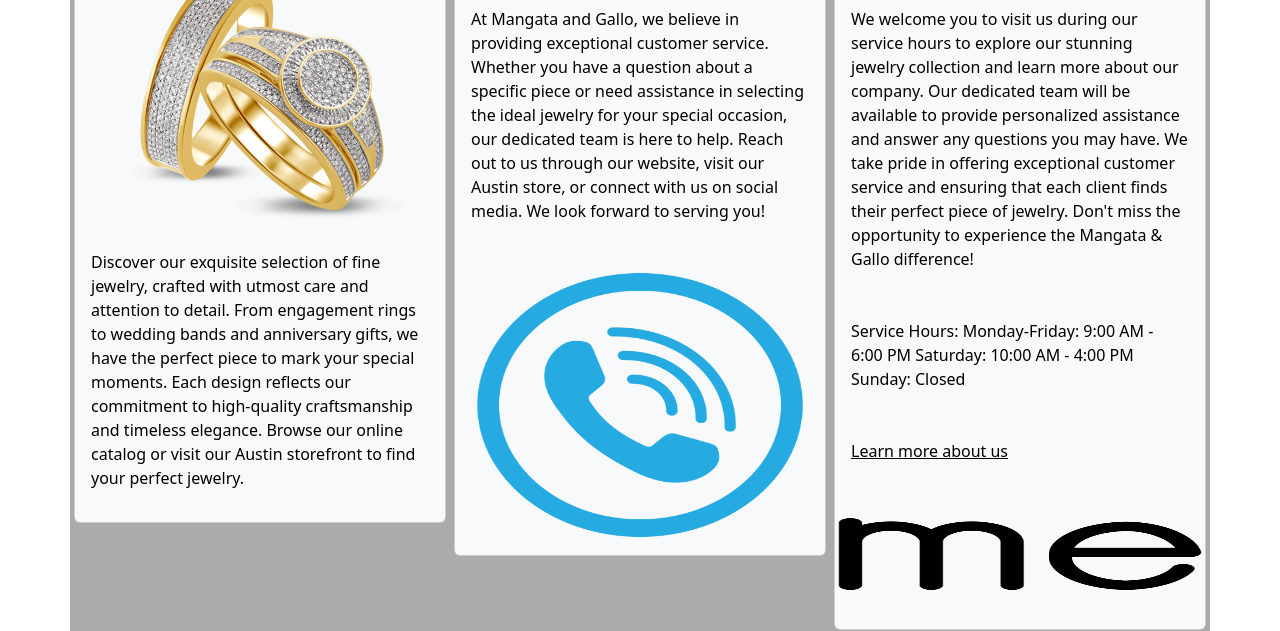
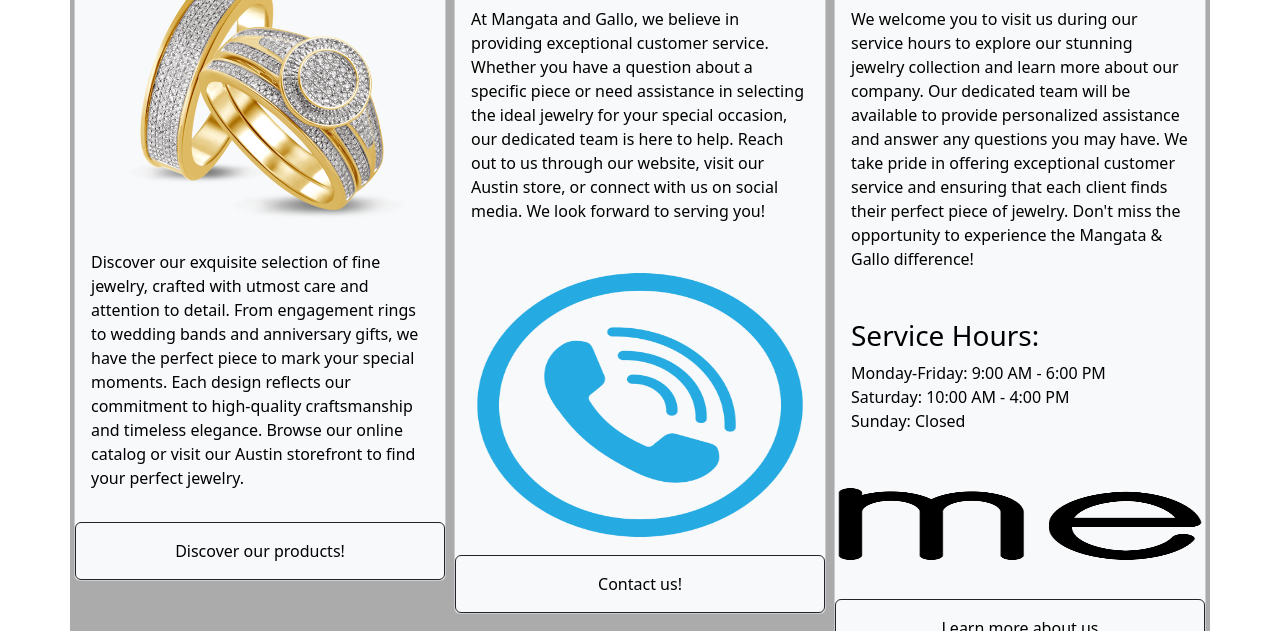
Before and after one commit to SETA1609/MG-Jewelry, a plain HTML site: page index.html in a window 1280 px wide. Shown: the part 588-1219 px from the top of the page. Drawn offline with nearby package versions, Linux system fonts and the light colour scheme.

Commit message:
first try

```diff
--- a/index.html
+++ b/index.html
@@ -44,6 +44,7 @@
                     engagement rings to wedding bands and anniversary gifts, we have the perfect piece to mark your special
                     moments. Each design reflects our commitment to high-quality craftsmanship and timeless elegance. Browse
                     our online catalog or visit our Austin storefront to find your perfect jewelry.</p>
+                <a class="card-body btn btn-outline-dark" href="catalog.html">Discover our products!</a>
             </div>
 
         </article>
@@ -57,6 +58,7 @@
                     with us on social media. We look forward to serving you!</p>
                 <img class="card-img-bottom" src="/resources/pictures/1.png" alt="contact us" width="150px"
                 height="300px">
+                <a class="card-body btn btn-outline-dark" href="contact.html">Contact us!</a>
             </div>
 
         </article>
@@ -67,10 +69,21 @@
                     Our dedicated team will be available to provide personalized assistance and answer any questions you may have.
                     We take pride in offering exceptional customer service and ensuring that each client finds their perfect piece of jewelry.
                     Don't miss the opportunity to experience the Mangata & Gallo difference!</p>
-                <p class="card-body">Service Hours: Monday-Friday: 9:00 AM - 6:00 PM  Saturday: 10:00 AM - 4:00 PM  Sunday: Closed</p>
-                <a class="card-body" href="about.html">Learn more about us</a>
+                <div class="row card-body card-">
+                    <h3 class="card-title">Service Hours:</h3>
+                    <div>
+                         Monday-Friday: 9:00 AM - 6:00 PM
+                    </div>
+                    <div>
+                        Saturday: 10:00 AM - 4:00 PM
+                    </div>
+                    <div>
+                        Sunday: Closed
+                    </div>
+                </div>
                 <img class="card-img-bottom" src="/resources/pictures/2.png" alt="about us!" width="50px"
                      height="150px">
+                <a class="card-body btn btn-outline-dark" href="about.html">Learn more about us</a>
             </div>
 
         </article>
--- a/index.sass
+++ b/index.sass
@@ -33,8 +33,11 @@
   font-size: 1.5em
   padding-left: 10px
   padding-right: 10px
+  a
+    border-radius: 25px
   a:hover
     background-color: #FFFFF6
+    border-radius: 25px
 
 footer
   display: flex
```
Also changed, not shown: index.css, 1 other file.
